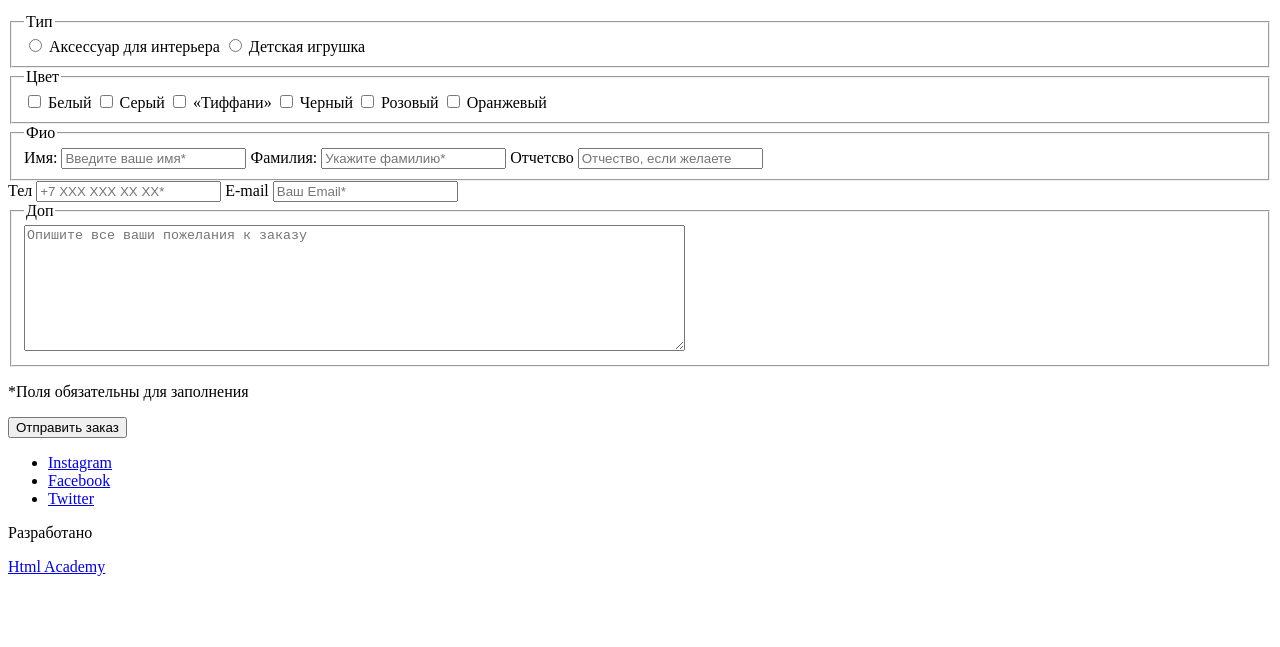
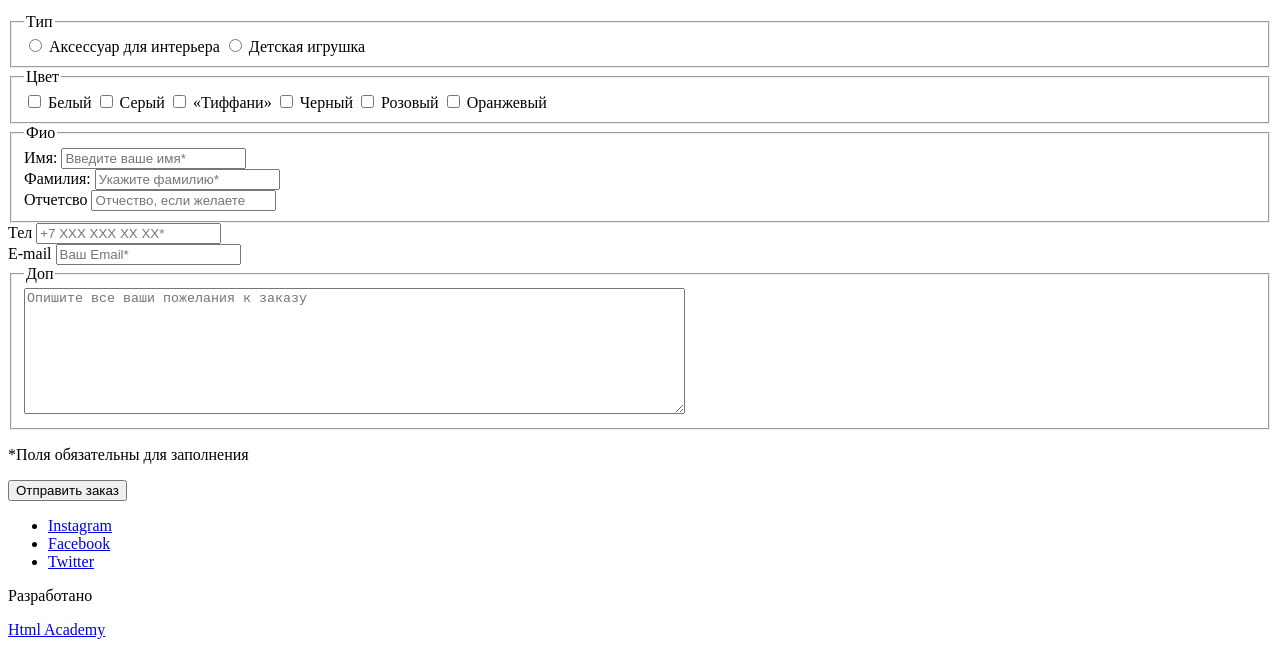
Before and after one commit to Sklv3o/977285-mishka-16, a website: page source/form.html in a window 1280 px wide. Shown: the part 215-862 px from the top of the page. Before the commit the page ends 800 px from the top, so only its background shows below. Drawn offline with Linux system fonts and the light colour scheme.

Commit message:
Дополниетльное задание - Правки

```diff
--- a/source/form.html
+++ b/source/form.html
@@ -21,8 +21,8 @@
     </header>
     <main>
       <h1 class="main-header form-header">Вязание на заказ</h1>
-      <p class="form-intro">Мы будем рады воплотить в жизнь ваши пожелания! Заполните простую форму заказа и мы свяжемся с вами, чтобы уточнить детали.</p>
       <form class="form" method="post" action="https://echo.htmlacademy.ru">
+        <p class="form-intro">Мы будем рады воплотить в жизнь ваши пожелания! Заполните простую форму заказа и мы свяжемся с вами, чтобы уточнить детали.</p>
         <fieldset class="form__field">
           <legend class="form__field-name">Тип</legend>
           <input class="form__radio-btn" type="radio" name="type" value="accessories" id="accessories">
@@ -47,23 +47,33 @@
         </fieldset>
         <fieldset class="form__field">
           <legend class="form__field-name">Фио</legend>
-          <label for="name">Имя:</label>
-          <input type="text" name="name" placeholder="Введите ваше имя*" id="name">
-          <label for="surname">Фамилия:</label>
-          <input type="text" name="surname" placeholder="Укажите фамилию*" id="surname">
-          <label for="patronymic">Отчетсво</label>
-          <input type="text" name="patronymic" placeholder="Отчество, если желаете" id="patronymic">
+          <div class="form__input-wrapper">
+            <label class="form__input-label"for="name">Имя:</label>
+            <input class="form__input-value" type="text" name="name" placeholder="Введите ваше имя*" id="name">
+          </div>
+          <div class="form__input-wrapper">
+            <label class="form__input-label" for="surname">Фамилия:</label>
+            <input class="form__input-value" type="text" name="surname" placeholder="Укажите фамилию*" id="surname">
+          </div>
+          <div class="form__input-wrapper">
+            <label class="form__input-label" for="patronymic">Отчетсво</label>
+            <input class="form__input-value" type="text" name="patronymic" placeholder="Отчество, если желаете" id="patronymic">
+          </div>
         </fieldset>
-        <label for="tel">Тел</label>
-        <input type="tel" name="tel" placeholder="+7 ХХХ ХХХ ХХ ХХ*" id="tel">
-        <label for="email">E-mail</label>
-        <input type="email" name="email" placeholder="Ваш Email*" id="email">
+        <div class="form__input-wrapper">
+          <label class="form__input-label" for="tel">Тел</label>
+          <input class="form__input-value" type="tel" name="tel" placeholder="+7 ХХХ ХХХ ХХ ХХ*" id="tel">
+        </div>
+        <div class="form__input-wrapper">
+          <label class="form__input-label" for="email">E-mail</label>
+          <input class="form__input-value" type="email" name="email" placeholder="Ваш Email*" id="email">
+        </div>
         <fieldset class="form__field">
           <legend class="form__field-name">Доп</legend>
           <textarea name="more-information" rows="8" cols="80" placeholder="Опишите все ваши пожелания к заказу"></textarea>
         </fieldset>
-        <p>*Поля обязательны для заполнения</p>
-        <button type="submit" name="button">Отправить заказ</button>
+        <p class="form__text-info">*Поля обязательны для заполнения</p>
+        <button class="btn form__btn" type="submit" name="button">Отправить заказ</button>
       </form>
     </main>
     <footer>
```
Also changed, not shown: source/index.html (+11 -6 lines).
